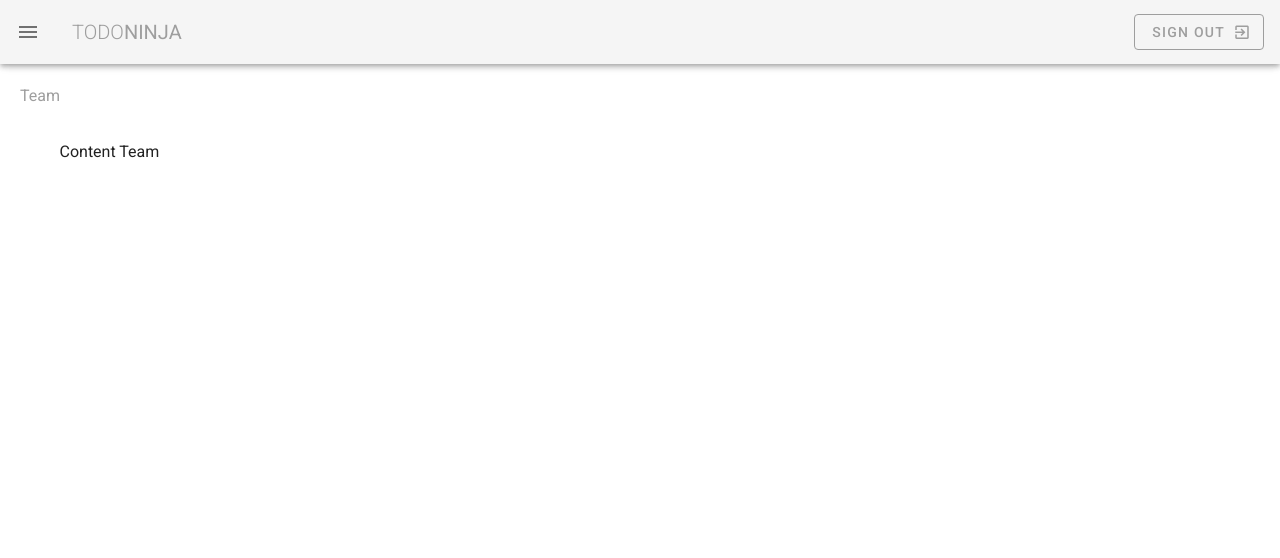
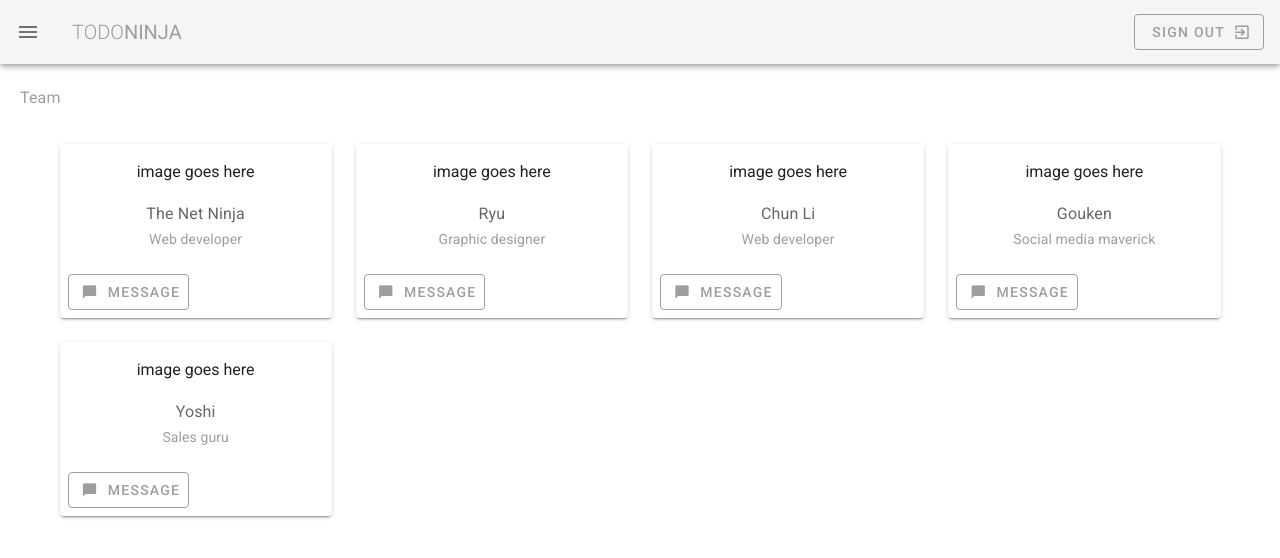
Before and after one commit to vinh-khang/vue-project-training, a Vue app: page /team in a window 1280 px wide. Shown: the top 558 px of the page. Built offline with nearby package versions, Linux system fonts and the light colour scheme.

Commit message:
card code update

```diff
--- a/src/views/TeamView.vue
+++ b/src/views/TeamView.vue
@@ -1,9 +1,48 @@
 <template>
-    <div class="home">
-        <div class="subheading grey--text ma-5">Team</div>
-        <v-container class="my-5">
-            <p>Content Team</p>
-        </v-container>
-    </div>
+  <div class="team">
+    <h1 class="subtitle-1 grey--text ma-5">Team</h1>
+    <v-container class="my-5">
+      <v-layout row wrap>
+        <v-flex xs12 sm6 md4 lg3 v-for="person in team" :key="person.name">
+          <v-card class="text-center ma-3">
+            <v-responsive class="pt-4">
+              image goes here
+            </v-responsive>
+            <v-card-text>
+              <div class="subtitle-1">{{person.name}}</div>
+              <div class="grey--text">{{person.role}}</div>
+            </v-card-text>
+            <v-card-actions>
+              <v-btn outlined color="grey" class="btn-border-none">
+                <v-icon small left>mdi-message</v-icon>
+                <span>Message</span>
+              </v-btn>
+            </v-card-actions>
+          </v-card>
+        </v-flex>
+      </v-layout>
+    </v-container>
+  </div>
+</template>
 
-</template>
+<script>
+  export default {
+    name: 'TeamView',
+    data() {
+    return {
+      team: [
+          { name: 'The Net Ninja', role: 'Web developer' },
+          { name: 'Ryu', role: 'Graphic designer' },
+          { name: 'Chun Li', role: 'Web developer' },
+          { name: 'Gouken', role: 'Social media maverick' },
+          { name: 'Yoshi', role: 'Sales guru'}
+        ]
+      }
+    }
+  }
+</script>
+<style>
+.btn-border-none {
+  border: none;
+}
+</style>
```
